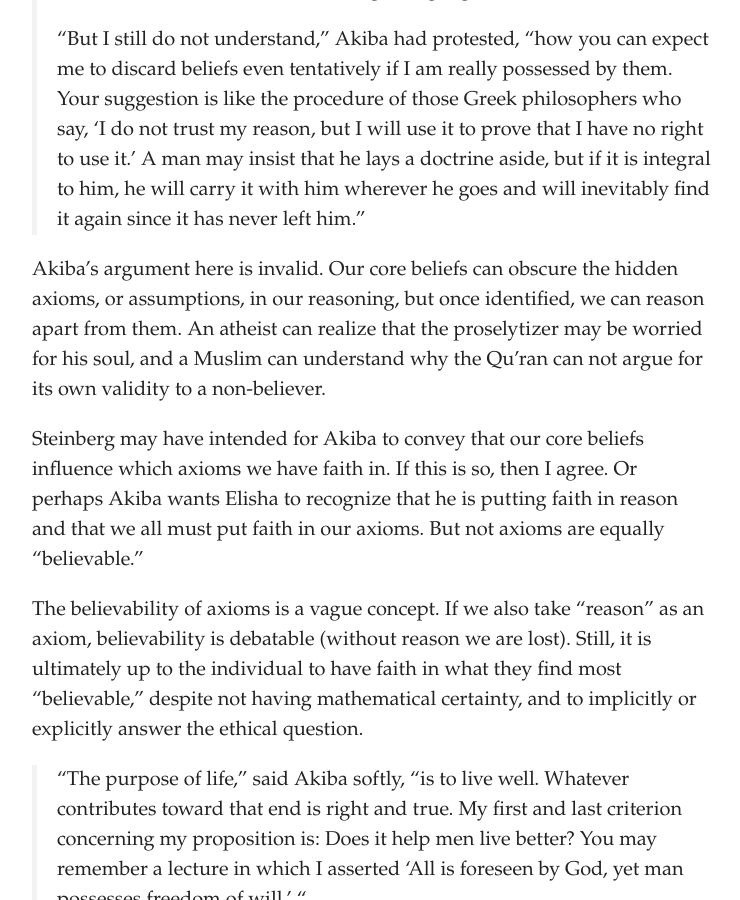
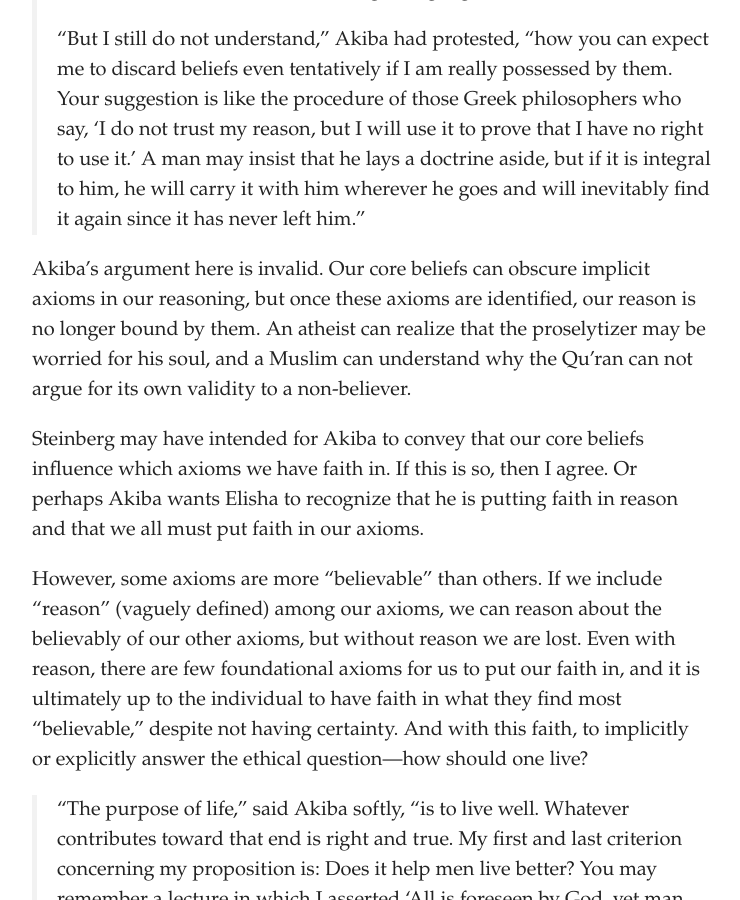
Before and after one commit to artsandmetaphysics/goodlifeodyssey, a Jekyll site: the page built from _essays/as-a-driven-leaf.md, in a window 1280 px wide and 900 px high, scrolled down 1738 px. Shown: the whole window, without its empty margins (268-1008 px from the left). Built offline with Jekyll 4.4.1, drawn with Linux system fonts in a browser that asks for light colours; some of the changed text lies outside the part shown.

Commit message:
Improve wording

```diff
--- a/_essays/as-a-driven-leaf.md
+++ b/_essays/as-a-driven-leaf.md
@@ -41,11 +41,11 @@ Elisha, like most of us, wants his religious beliefs to be as certain as Euclide
 >
 > "But I still do not understand," Akiba had protested, "how you can expect me to discard beliefs even tentatively if I am really possessed by them.  Your suggestion is like the procedure of those Greek philosophers who say, 'I do not trust my reason, but I will use it to prove that I have no right to use it.' A man may insist that he lays a doctrine aside, but if it is integral to him, he will carry it with him wherever he goes and will inevitably find it again since it has never left him."
 
-Akiba's argument here is invalid.  Our core beliefs can obscure the hidden axioms, or assumptions, in our reasoning, but once identified, we can reason apart from them.  An atheist can realize that the proselytizer may be worried for his soul, and a Muslim can understand why the Qu'ran can not argue for its own validity to a non-believer.
+Akiba's argument here is invalid.  Our core beliefs can obscure implicit axioms in our reasoning, but once these axioms are identified, our reason is no longer bound by them.  An atheist can realize that the proselytizer may be worried for his soul, and a Muslim can understand why the Qu'ran can not argue for its own validity to a non-believer.
 
-Steinberg may have intended for Akiba to convey that our core beliefs influence which axioms we have faith in.  If this is so, then I agree.  Or perhaps Akiba wants Elisha to recognize that he is putting faith in reason and that we all must put faith in our axioms.  But not axioms are equally "believable."
+Steinberg may have intended for Akiba to convey that our core beliefs influence which axioms we have faith in.  If this is so, then I agree.  Or perhaps Akiba wants Elisha to recognize that he is putting faith in reason and that we all must put faith in our axioms.
 
-The believability of axioms is a vague concept.  If we also take "reason" as an axiom, believability is debatable (without reason we are lost).  Still, it is ultimately up to the individual to have faith in what they find most "believable," despite not having mathematical certainty, and to implicitly or explicitly answer the ethical question.
+However, some axioms are more "believable" than others.  If we include "reason" (vaguely defined) among our axioms, we can reason about the believably of our other axioms, but without reason we are lost.  Even with reason, there are few foundational axioms for us to put our faith in, and it is ultimately up to the individual to have faith in what they find most "believable," despite not having certainty.  And with this faith, to implicitly or explicitly answer the ethical question---how should one live?
 
 > "The purpose of life," said Akiba softly, "is to live well.  Whatever contributes toward that end is right and true.  My first and last criterion concerning my proposition is: Does it help men live better?  You may remember a lecture in which I asserted 'All is foreseen by God, yet man possesses freedom of will.' "
 >
@@ -61,7 +61,7 @@ The believability of axioms is a vague concept.  If we also take "reason" as an
 >
 > "By what right," Akiba protested, "do you presume to call my attitude blind?  Belief need not be unseeing.  Is it a darkening of council to admit that truth is not a matter of the mind alone, but of the heart and experience also?  Since it cannot be obtained by reason unaided, faith is indispensable both as a base on which thought may stand, and as a check-rein when logic goes astray.
 
-When Akiba claims that "any doctrine enlarges life, then it possesses truth", I think he means that the truth of your axioms is indicated by the ethical outcomes they produce.  This view presupposes the central importance of humans and how they act.  I think this can be a tenable position, but before discussing further, I will define some terms.
+When Akiba claims "if any doctrine enlarges life, then it possesses truth," I think he means that the truth of your axioms is indicated by the ethical outcomes they produce.  This view presupposes the central importance of humans and how they act.  This belief is strange, but logically consistent.  Before discussing further, it is useful to define some terms.
 
 I think the three primary questions (and their loosely defined field of philosophy) are:
 
@@ -69,7 +69,7 @@ I think the three primary questions (and their loosely defined field of philosop
 - Epistemology --- How does one know?
 - Ethics --- What should I do?
 
-Most philosophies (or worldviews) answer these questions recursively.  For example, the modern scientific worldview is recursive:  The laws of nature describe how our bodies sense the world and these senses are deemed the basis of all knowledge---including the laws of nature.   Thus our metaphysics informs our epistemology which informs our metaphysics.
+Most philosophies (or worldviews) answer these questions recursively.  For example, the modern scientific worldview claims that the laws of nature describe how our bodies sense the world and these senses are deemed the basis of all knowledge---including the laws of nature.   Thus our metaphysics informs our epistemology which informs our metaphysics.
 
 The recursion between epistemology and metaphysics seems unavoidable.  Ethics, on the other hand, is typically derived from the other two fields.  But it doesn't have to be---Akiba argues that ethics can inform epistemology.  Here is an expanded form of his argument:
 
```
